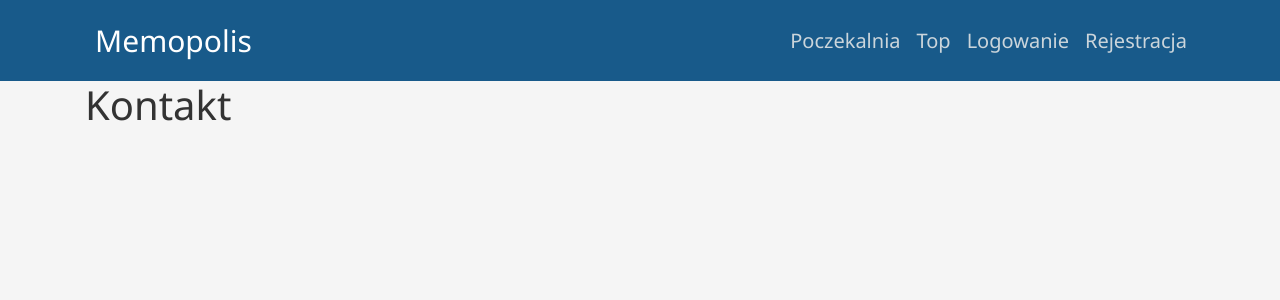
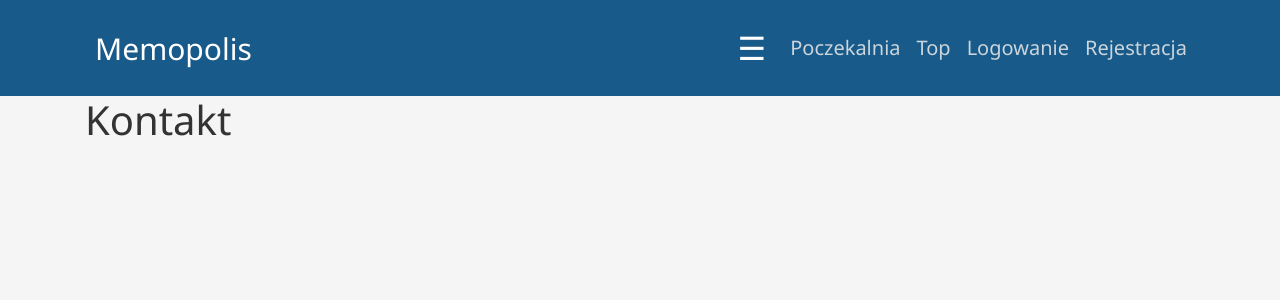
Before and after one commit to MarcinMichnik/MemopolisWebsite, a Django app: page /kontakt/ in a window 1280 px wide. Shown: the top 300 px of the page. Run offline with Django 3.2, Linux system fonts and the light colour scheme; some libraries are stand-ins or nearby versions.

Commit message:
:bug: mobile dropdown fix

```diff
--- /dev/null
+++ b/memopolis/static/memopolis/dropdown.js
@@ -0,0 +1,19 @@
+/* When the user clicks on the button,
+toggle between hiding and showing the dropdown content */
+function dropdown() {
+    document.getElementById("myDropdown").classList.toggle("show");
+  }
+
+  // Close the dropdown menu if the user clicks outside of it
+  window.onclick = function(event) {
+    if (!event.target.matches('.dropbtn')) {
+      var dropdowns = document.getElementsByClassName("dropdown-content");
+      var i;
+      for (i = 0; i < dropdowns.length; i++) {
+        var openDropdown = dropdowns[i];
+        if (openDropdown.classList.contains('show')) {
+          openDropdown.classList.remove('show');
+        }
+      }
+    }
+  }
--- a/memopolis/static/memopolis/main.css
+++ b/memopolis/static/memopolis/main.css
@@ -117,7 +117,8 @@ hr {
   padding: 3px;
 }
 
-#title-data, #like-data {
+#title-data,
+#like-data {
   display: none;
 }
 
@@ -465,6 +466,56 @@ a:hover {
   margin-right: 5px;
 }
 
+/* Dropdown Button */
+.dropbtn {
+  background-color: #185a8a;
+  color: white;
+  padding: 16px;
+  font-size: 32px;
+  border: none;
+  cursor: pointer;
+}
+
+/* Dropdown button on hover & focus */
+.dropbtn:hover,
+.dropbtn:focus {
+  background-color: #185a8a;
+}
+
+/* The container <div> - needed to position the dropdown content */
+.dropdown {
+  position: relative;
+  display: inline-block;
+}
+
+/* Dropdown Content (Hidden by Default) */
+.dropdown-content {
+  display: none;
+  position: absolute;
+  background-color: #f1f1f1;
+  min-width: 160px;
+  box-shadow: 0px 8px 16px 0px rgba(0, 0, 0, 0.2);
+  z-index: 1;
+}
+
+/* Links inside the dropdown */
+.dropdown-content a {
+  color: black;
+  padding: 12px 16px;
+  text-decoration: none;
+  display: block;
+}
+
+/* Change color of dropdown links on hover */
+.dropdown-content a:hover {
+  background-color: #ddd;
+}
+
+/* Show the dropdown menu (use JS to add this class to the .dropdown-content container when the user clicks on the dropdown button) */
+.show {
+  display: block;
+}
+
 @media (max-width: 1100px) {
   .pagination * {
     font-size: 16px;
--- a/memopolis/static/memopolis/main.scss
+++ b/memopolis/static/memopolis/main.scss
@@ -120,9 +120,12 @@ hr {
 .pad {
   padding: 3px;
 }
-#title-data, #like-data {
-  display:none;
+
+#title-data,
+#like-data {
+  display: none;
 }
+
 .comment-content {
   min-height: 60px;
   width: 100%;
@@ -134,13 +137,16 @@ hr {
   margin-bottom: 20px;
   padding: 5px;
 }
+
 .results {
-  display:flex;
+  display: flex;
   margin-top: 20px;
 }
+
 .center {
   text-align: center;
 }
+
 .hidden {
   display: none !important;
 }
@@ -470,6 +476,56 @@ a:hover {
   margin-right: 5px;
 }
 
+/* Dropdown Button */
+.dropbtn {
+  background-color: $primary-color;
+  color: white;
+  padding: 16px;
+  font-size: 32px;
+  border: none;
+  cursor: pointer;
+}
+
+/* Dropdown button on hover & focus */
+.dropbtn:hover,
+.dropbtn:focus {
+  background-color: $primary-color;
+}
+
+/* The container <div> - needed to position the dropdown content */
+.dropdown {
+  position: relative;
+  display: inline-block;
+}
+
+/* Dropdown Content (Hidden by Default) */
+.dropdown-content {
+  display: none;
+  position: absolute;
+  background-color: #f1f1f1;
+  min-width: 160px;
+  box-shadow: 0px 8px 16px 0px rgba(0, 0, 0, 0.2);
+  z-index: 1;
+}
+
+/* Links inside the dropdown */
+.dropdown-content a {
+  color: black;
+  padding: 12px 16px;
+  text-decoration: none;
+  display: block;
+}
+
+/* Change color of dropdown links on hover */
+.dropdown-content a:hover {
+  background-color: #ddd
+}
+
+/* Show the dropdown menu (use JS to add this class to the .dropdown-content container when the user clicks on the dropdown button) */
+.show {
+  display: block;
+}
+
 @media (max-width: 1100px) {
   .pagination * {
     font-size: 16px;
@@ -527,12 +583,15 @@ a:hover {
   .container .row {
     margin-left: 105px;
   }
+
   .results {
     display: block;
   }
+
   .chart {
     margin-left: -65px;
   }
+
   .content {
     display: flex !important;
     justify-content: center !important;
--- a/memopolis/templates/memopolis/base.html
+++ b/memopolis/templates/memopolis/base.html
@@ -20,8 +20,8 @@
                     </div>
                     <!-- Hamburger -->
                     <div class="dropdown">
-                        <a>&#9776;</a>
-                        <div class="dropdown-content hamburger">
+                        <button class="dropbtn" onclick="dropdown()">&#9776;</button>
+                        <div id="myDropdown" class="dropdown-content hamburger">
                             {% if user.is_authenticated %}
                             <a class="nav-item nav-link" href="{% url 'memopolis-unaccepted' %}">Poczekalnia</a>
                             <a class="nav-item nav-link" href="{% url 'memopolis-top' %}">Top</a>
@@ -68,5 +68,5 @@
         {% block content %}{% endblock %}
     </main>
 </body>
-
+<script type="text/javascript" src="{% static 'memopolis/dropdown.js' %}"></script>
 </html>
```
Also changed, not shown: memopolis/static/memopolis/main.min.css.
